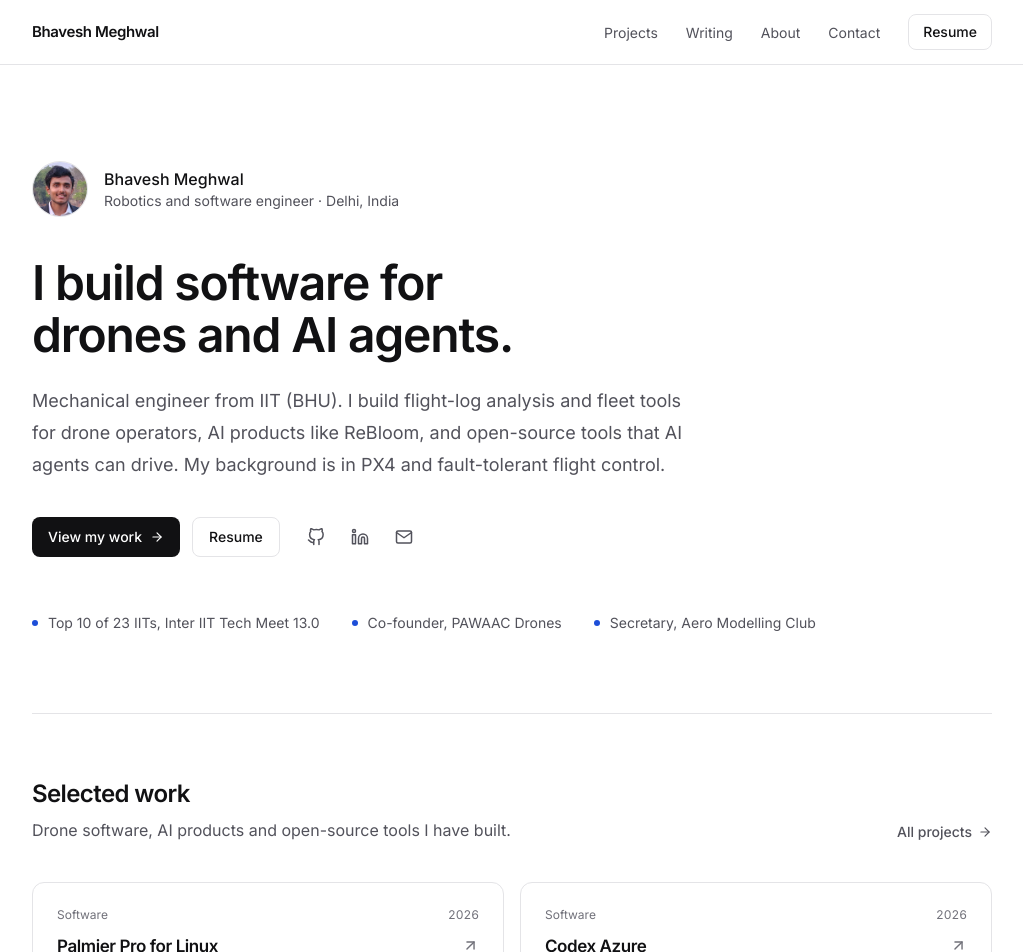
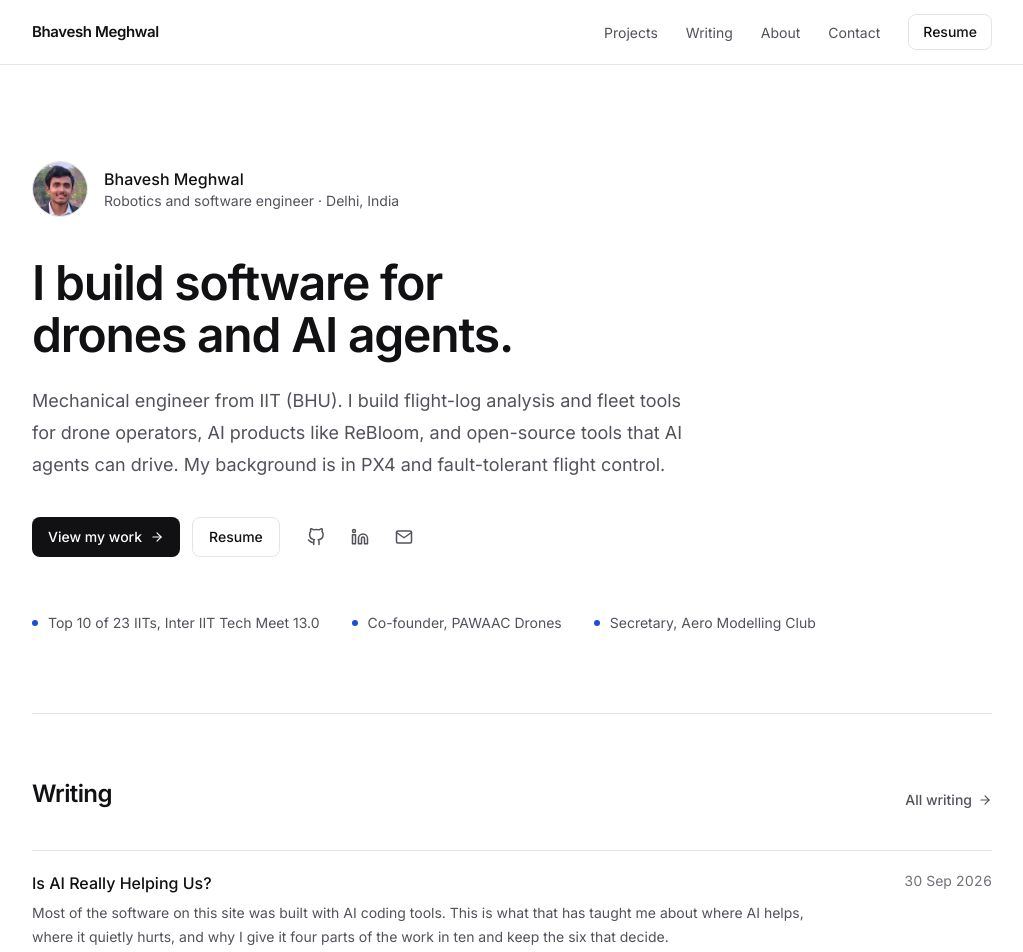
Before and after one commit to Bhaveshmeghwal21/Bhaveshmeghwal21.github.io, a Next.js app: page / in a window 1280 px wide. Shown: the top 952 px of the page, without its empty margins (128-1151 px from the left). Built offline with nearby package versions, Linux system fonts and the light colour scheme.

Commit message:
Home: show Writing above Selected work

```diff
--- a/src/pages/index.tsx
+++ b/src/pages/index.tsx
@@ -32,6 +32,10 @@ export default function Home({ projects, posts }: InferGetStaticPropsType<typeof
     <Layout>
       <Hero />
 
+      <Section id="writing" title="Writing" action={{ href: '/blog', label: 'All writing' }}>
+        <PostList posts={posts} />
+      </Section>
+
       <Section
         id="work"
         title="Selected work"
@@ -50,10 +54,6 @@ export default function Home({ projects, posts }: InferGetStaticPropsType<typeof
       <Experience />
       <About />
 
-      <Section id="writing" title="Writing" action={{ href: '/blog', label: 'All writing' }}>
-        <PostList posts={posts} />
-      </Section>
-
       <Contact />
     </Layout>
   )
```
